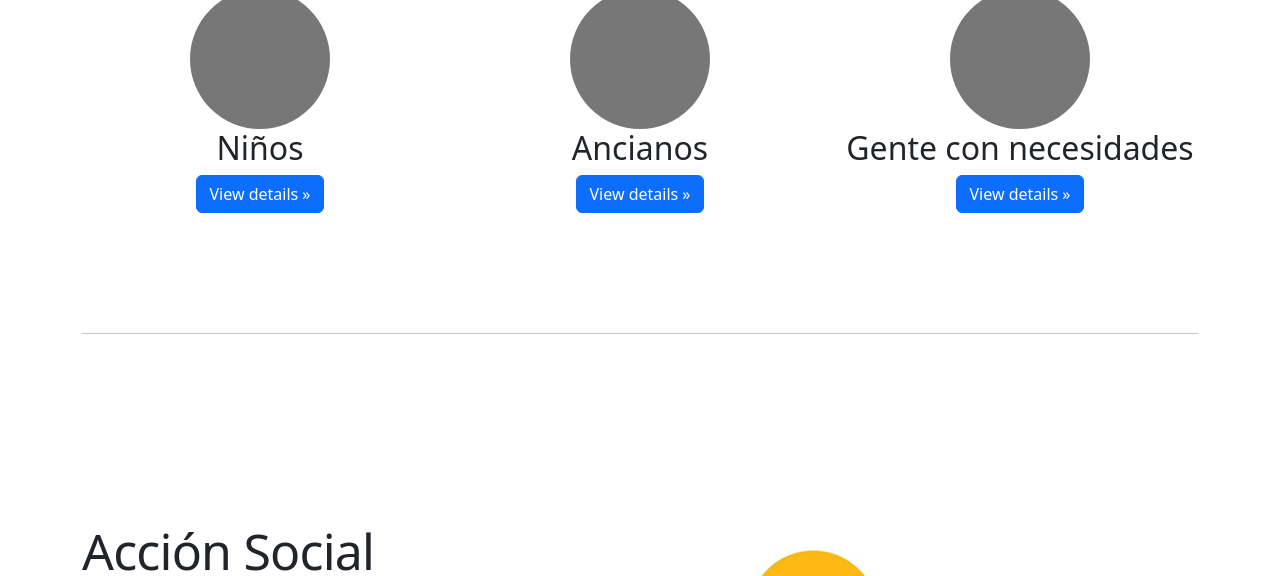
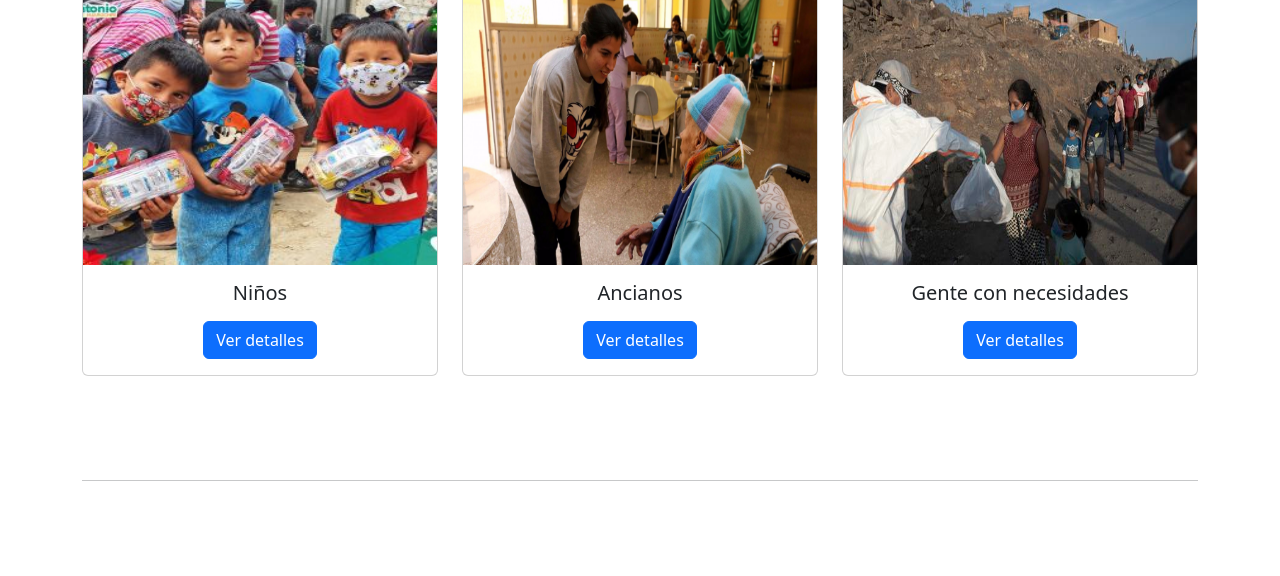
Before and after one commit to sebastian25-chinga/ong, a website: page index.html in a window 1280 px wide. Shown: the part 612-1188 px from the top of the page. Drawn offline with nearby package versions, Linux system fonts and the light colour scheme; files that its build step writes are made by us from their sources.

Commit message:
Version 4

```diff
--- a/index.html
+++ b/index.html
@@ -18,8 +18,11 @@
 
 
 
-    <link href="https://cdn.jsdelivr.net/npm/bootstrap@5.2.2/dist/css/bootstrap.min.css" rel="stylesheet" integrity="sha384-Zenh87qX5JnK2Jl0vWa8Ck2rdkQ2Bzep5IDxbcnCeuOxjzrPF/et3URy9Bv1WTRi" crossorigin="anonymous">
-    <script src="https://cdn.jsdelivr.net/npm/bootstrap@5.2.2/dist/js/bootstrap.bundle.min.js" integrity="sha384-OERcA2EqjJCMA+/3y+gxIOqMEjwtxJY7qPCqsdltbNJuaOe923+mo//f6V8Qbsw3" crossorigin="anonymous"></script>
+    <link href="https://cdn.jsdelivr.net/npm/bootstrap@5.2.2/dist/css/bootstrap.min.css" rel="stylesheet"
+        integrity="sha384-Zenh87qX5JnK2Jl0vWa8Ck2rdkQ2Bzep5IDxbcnCeuOxjzrPF/et3URy9Bv1WTRi" crossorigin="anonymous">
+    <script src="https://cdn.jsdelivr.net/npm/bootstrap@5.2.2/dist/js/bootstrap.bundle.min.js"
+        integrity="sha384-OERcA2EqjJCMA+/3y+gxIOqMEjwtxJY7qPCqsdltbNJuaOe923+mo//f6V8Qbsw3"
+        crossorigin="anonymous"></script>
 
     <link href="../assets/dist/css/bootstrap.min.css" rel="stylesheet">
 
@@ -160,40 +163,37 @@
 
             <div class="row">
                 <div class="col-lg-4">
-                    <svg class="bd-placeholder-img rounded-circle" width="140" height="140"
-                        xmlns="" role="img" aria-label="Placeholder: 140x140"
-                        preserveAspectRatio="xMidYMid slice" focusable="false">
-                        <title>Placeholder</title>
-                        <rect width="100%" height="100%" fill="#777" />
-                        <!-- <text x="50%" y="50%" fill="#777" dy=".3em">140x140</text> -->
-                    </svg>
-
-                    <h2 class="fw-normal">Niños</h2>
-                    <p><a class="btn btn-primary" href="#">View details &raquo;</a></p>
+                    <div class="card w-100" style="width: 18rem;">
+                        <img src="img/cards/ayuda-niños.jpg" class="card-img-top w-100" alt="..."
+                            style="width: 286px; height: 275px;">
+                        <div class="card-body">
+                            <h5 class="card-title">Niños</h5>
+                            <p class="card-text"></p>
+                            <a href="#" class="btn btn-primary">Ver detalles</a>
+                        </div>
+                    </div>
                 </div>
                 <div class="col-lg-4">
-                    <svg class="bd-placeholder-img rounded-circle" width="140" height="140"
-                        xmlns="http://www.w3.org/2000/svg" role="img" aria-label="Placeholder: 140x140"
-                        preserveAspectRatio="xMidYMid slice" focusable="false">
-                        <title>Placeholder</title>
-                        <rect width="100%" height="100%" fill="#777" />
-                        <!-- <text x="50%" y="50%" fill="#777" dy=".3em">140x140</text> -->
-                    </svg>
-
-                    <h2 class="fw-normal">Ancianos</h2>
-                    <p><a class="btn btn-primary" href="#">View details &raquo;</a></p>
+                    <div class="card w-100" style="width: 18rem;">
+                        <img src="img/cards/ayuda-ancianos.jpg" class="card-img-top w-100" alt="..."
+                            style="width: 286px; height: 275px;">
+                        <div class="card-body">
+                            <h5 class="card-title">Ancianos</h5>
+                            <p class="card-text"></p>
+                            <a href="#" class="btn btn-primary">Ver detalles</a>
+                        </div>
+                    </div>
                 </div>
                 <div class="col-lg-4">
-                    <svg class="bd-placeholder-img rounded-circle" width="140" height="140"
-                        xmlns="http://www.w3.org/2000/svg" role="img" aria-label="Placeholder: 140x140"
-                        preserveAspectRatio="xMidYMid slice" focusable="false">
-                        <title>Placeholder</title>
-                        <rect width="100%" height="100%" fill="#777" />
-                        <!-- <text x="50%" y="50%" fill="#777" dy=".3em">140x140</text> -->
-                    </svg>
-
-                    <h2 class="fw-normal">Gente con necesidades</h2>
-                    <p><a class="btn btn-primary" href="#">View details &raquo;</a></p>
+                    <div class="card w-100" style="width: 18rem;">
+                        <img src="img/cards/ayuda-poblaciones.jpg" class="card-img-top w-100" alt="..."
+                            style="width: 286px; height: 275px;">
+                        <div class="card-body">
+                            <h5 class="card-title">Gente con necesidades</h5>
+                            <p class="card-text"></p>
+                            <a href="#" class="btn btn-primary">Ver detalles</a>
+                        </div>
+                    </div>
                 </div>
             </div>
 
@@ -344,9 +344,13 @@
     </main>
 
 
-    <script src="https://cdn.jsdelivr.net/npm/bootstrap@5.2.2/dist/js/bootstrap.bundle.min.js" integrity="sha384-OERcA2EqjJCMA+/3y+gxIOqMEjwtxJY7qPCqsdltbNJuaOe923+mo//f6V8Qbsw3" crossorigin="anonymous"></script>
+    <script src="https://cdn.jsdelivr.net/npm/bootstrap@5.2.2/dist/js/bootstrap.bundle.min.js"
+        integrity="sha384-OERcA2EqjJCMA+/3y+gxIOqMEjwtxJY7qPCqsdltbNJuaOe923+mo//f6V8Qbsw3"
+        crossorigin="anonymous"></script>
     <script src="../assets/dist/js/bootstrap.bundle.min.js"></script>
-    <script src="https://cdn.jsdelivr.net/npm/bootstrap@5.2.2/dist/js/bootstrap.bundle.min.js" integrity="sha384-OERcA2EqjJCMA+/3y+gxIOqMEjwtxJY7qPCqsdltbNJuaOe923+mo//f6V8Qbsw3" crossorigin="anonymous"></script>
+    <script src="https://cdn.jsdelivr.net/npm/bootstrap@5.2.2/dist/js/bootstrap.bundle.min.js"
+        integrity="sha384-OERcA2EqjJCMA+/3y+gxIOqMEjwtxJY7qPCqsdltbNJuaOe923+mo//f6V8Qbsw3"
+        crossorigin="anonymous"></script>
 
     <script src="slider.js"></script>
 
```
